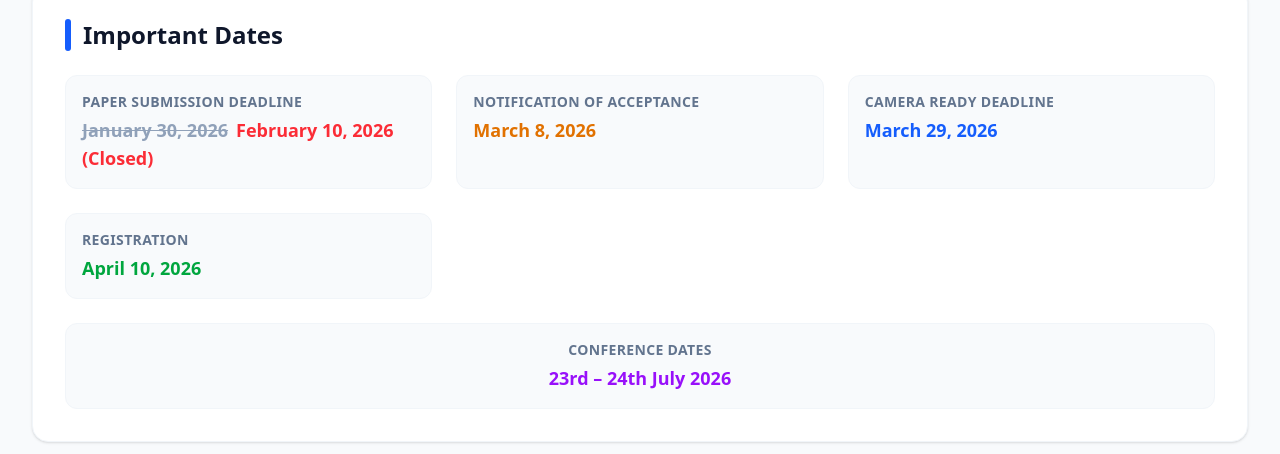
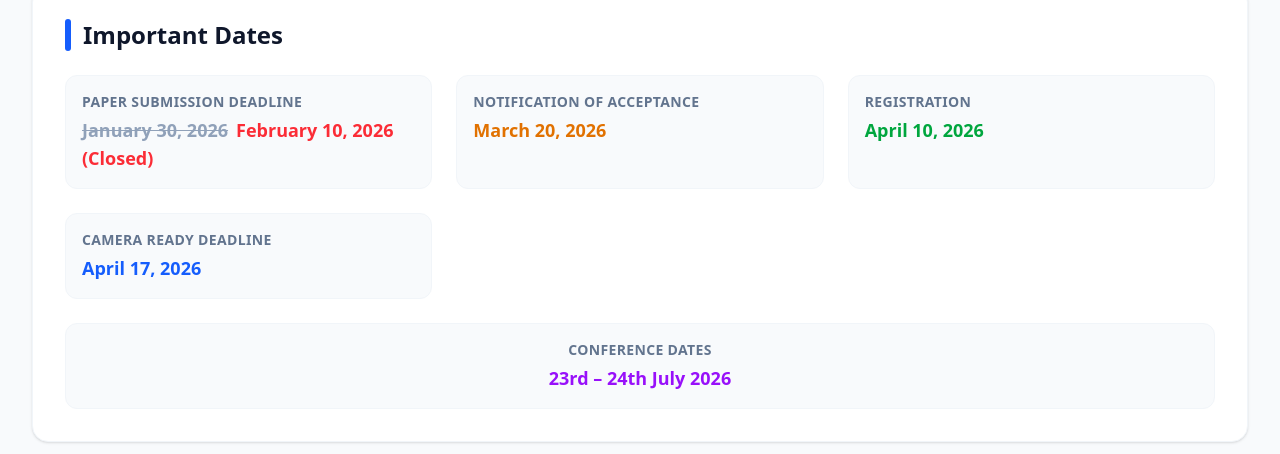
Before and after one commit to sharmasudhir08/ICCISD-2026, a React (Vite) app: page /authors in a window 1280 px wide. Shown: the part 346-800 px from the top of the page. Built offline with nearby package versions, Linux system fonts and the light colour scheme.

Commit message:
dates update

```diff
--- a/src/Components/CountDown.jsx
+++ b/src/Components/CountDown.jsx
@@ -48,9 +48,9 @@ const CountDown = () => {
           <ul className='space-y-4 text-slate-600'>
             {[
               { label: "Paper Submission Deadline", date: <><span className="line-through text-slate-400 mr-2">January 30, 2026</span>February 10, 2026 (Closed)</>, color: "text-red-500" },
-              { label: "Notification of Acceptance", date: "March 8, 2026", color: "text-amber-600" },
-              { label: "Camera Ready Deadline", date: "March 29, 2026", color: "text-blue-600" },
+              { label: "Notification of Acceptance", date: "March 20, 2026", color: "text-amber-600" },
               { label: "Registration", date: "April 10, 2026", color: "text-green-600" },
+              { label: "Camera Ready Deadline", date: "April 17, 2026", color: "text-blue-600" },
               { label: "Conference Dates", date: "23rd – 24th July 2026", color: "text-purple-600" }
             ].map((item, index) => (
               <li key={index} className='flex items-center justify-between border-b border-slate-100 pb-2 last:border-0 last:pb-0'>
--- a/src/pages/Authors.jsx
+++ b/src/pages/Authors.jsx
@@ -217,9 +217,9 @@ const Authors = () => {
           <div className="grid grid-cols-1 md:grid-cols-2 lg:grid-cols-3 gap-6">
             {[
               { label: "Paper Submission Deadline", date: <><span className="line-through text-slate-400 mr-2">January 30, 2026</span>February 10, 2026 (Closed)</>, color: "text-red-500" },
-              { label: "Notification of Acceptance", date: "March 8, 2026", color: "text-amber-600" },
-              { label: "Camera Ready Deadline", date: "March 29, 2026", color: "text-blue-600" },
+              { label: "Notification of Acceptance", date: "March 20, 2026", color: "text-amber-600" },
               { label: "Registration", date: "April 10, 2026", color: "text-green-600" },
+              { label: "Camera Ready Deadline", date: "April 17, 2026", color: "text-blue-600" },
               { label: "Conference Dates", date: "23rd – 24th July 2026", color: "text-purple-600", fullWidth: true }
             ].map((item, index) => (
               <div key={index} className={`p-4 rounded-xl bg-slate-50 border border-slate-100 ${item.fullWidth ? 'md:col-span-2 lg:col-span-3 text-center bg-blue-50 border-blue-100' : ''}`}>
--- a/src/pages/Home.jsx
+++ b/src/pages/Home.jsx
@@ -210,14 +210,15 @@ const Home = () => {
               { img: network, title: 'Networking Excellence', desc: 'Connect with researchers, academics, and industry leaders from around the world in both physical and virtual formats' },
               { img: researchAssets, title: '7 Research Tracks', desc: 'AI for Sustainability, Communication, Renewable Energy, Robotics and Automation, Cyber security, Health Care, Infrastructure and Smart city' },
               { img: benefits, title: 'IEEE Member Benefits', desc: 'Special discounts for IEEE members, professional recognition, and continuing education credits for career advancement' },
-              { img: Exposure, title: 'Hybrid Experience', desc: 'Participate in-person at beautiful Sharda University campus or join virtually with live streaming and interactive sessions' }
+              { img: Exposure, title: 'Hybrid Experience', desc: 'Participate in-person at beautiful Sharda University campus or join virtually with live streaming and interactive sessions', note: 'Online presentation is allowed for limited number of participants based on distance from the venue', star: true }
             ].map((card, index) => (
               <div key={index} className="bg-slate-800 p-6 rounded-2xl hover:bg-slate-700 transition-colors duration-300 border border-slate-700">
                 <div className="flex items-center gap-4 mb-4">
                   <img src={card.img} alt={card.title} className="w-12 h-12 object-cover rounded-lg bg-white/10" />
-                  <h3 className="text-xl font-bold text-white">{card.title}</h3>
+                  <h3 className="text-xl font-bold text-white">{card.title}{card.star && <span className="text-yellow-400 ml-1">*</span>}</h3>
                 </div>
                 <p className="text-slate-400 text-sm leading-relaxed">{card.desc}</p>
+                {card.note && <p className="text-amber-400 text-xs mt-2 leading-relaxed italic">* {card.note}</p>}
               </div>
             ))}
           </div>
```
